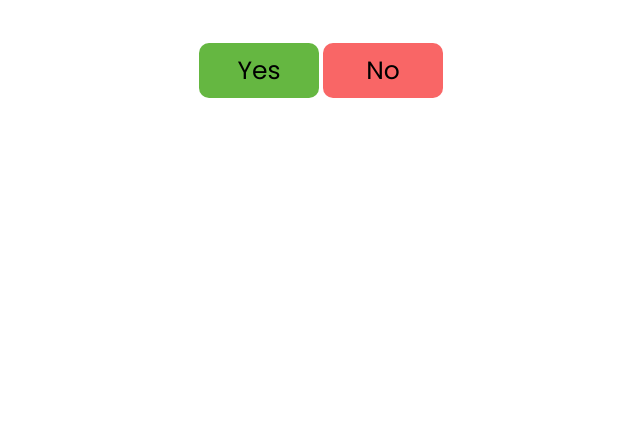
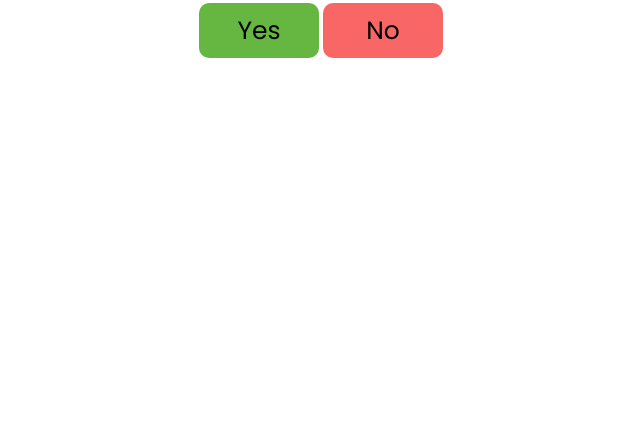
Before and after one commit to Amiplsbemyvalentine/will-you-be-my-valentine, a plain HTML site: page index.html in a window 1280 px wide. Shown: the part 357-800 px from the top of the page, without its empty margins (319-959 px from the left). Drawn offline with Linux system fonts and the light colour scheme.

Commit message:
Update index.html

```diff
--- a/index.html
+++ b/index.html
@@ -3,6 +3,7 @@
         <title> Hi Ami!</title>
         <link rel="icon" type ="image/x-icon" href ="heart-icon-y1k.png">
         <link rel="stylesheet" href="https://fonts.googleapis.com/css?family=Poppins">
+        <meta name="viewport" content="width=device-width, initial-scale=1.0">
         <style>
             div.image{
                 position:absolute;
@@ -19,7 +20,7 @@
                 position: absolute;
                 left: 50%;
                 transform: translateX(-50%);
-                top: 50%;
+                top: 45%;
             }
             button{
                 padding: auto;
```
